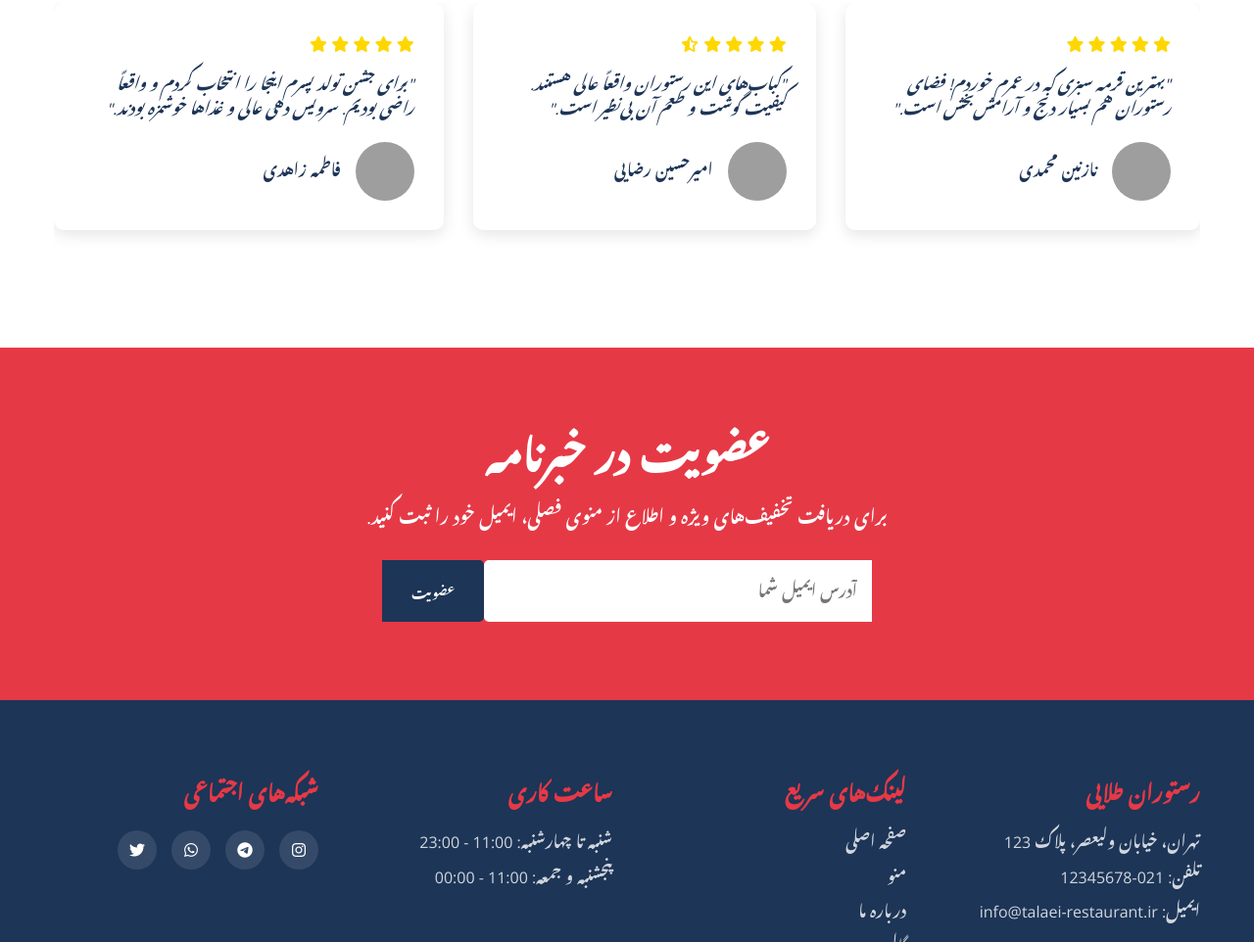
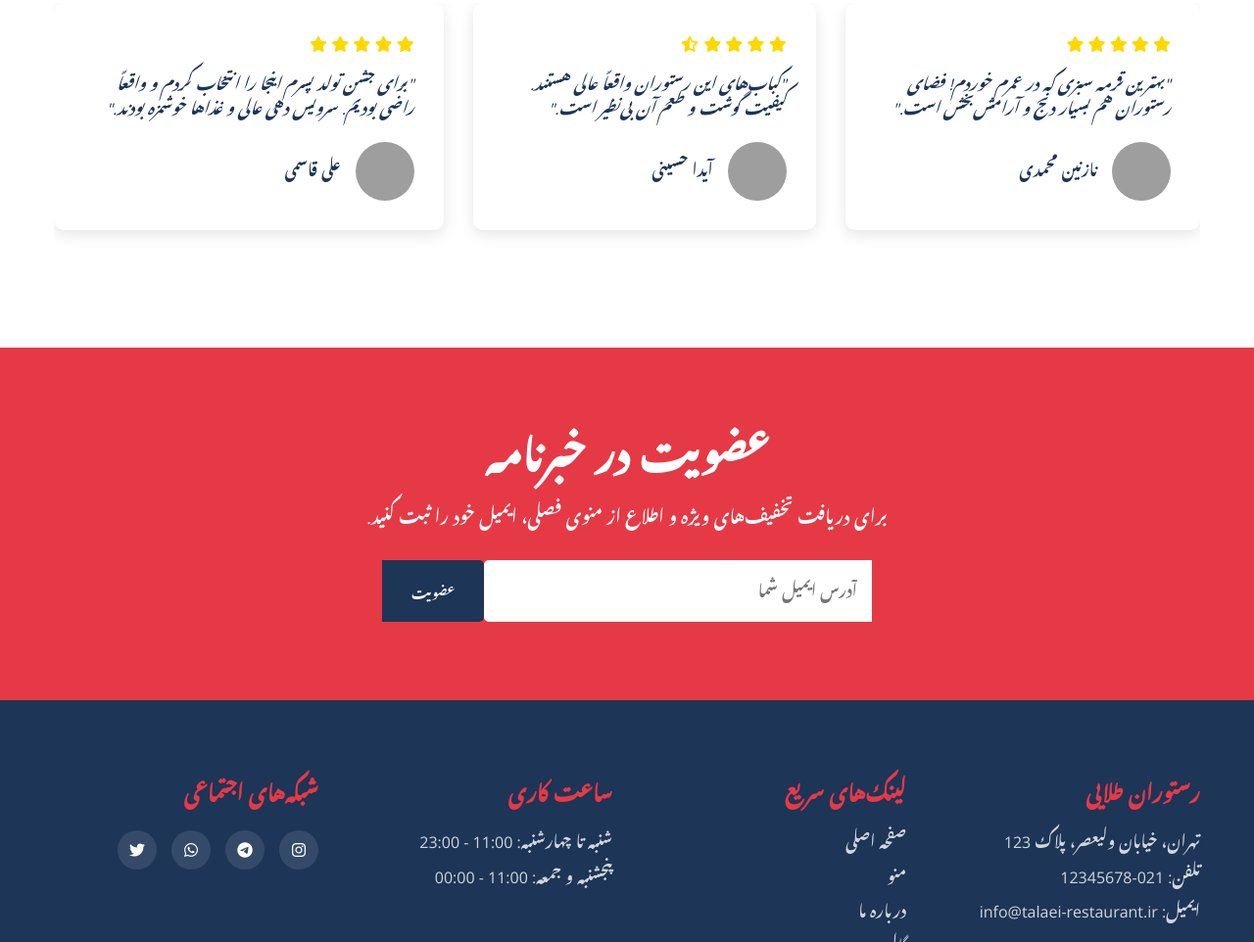
Before and after one commit to mehrdad816/person, a plain HTML site: page restaurant/index.html in a window 1280 px wide. Shown: the part 3443-4405 px from the top of the page at 98% size. Drawn offline with nearby package versions, Linux system fonts and the light colour scheme; grey boxes are pictures that could not be loaded; a web font is replaced by a local one.

Commit message:
Restaurant project edit comments section

```diff
--- a/restaurant/index.html
+++ b/restaurant/index.html
@@ -236,7 +236,7 @@
                     <p>"کباب‌های این رستوران واقعاً عالی هستند. کیفیت گوشت و طعم آن بی‌نظیر است."</p>
                     <div class="customer">
                         <img src="https://images.unsplash.com/photo-1544005313-94ddf0286df2?ixlib=rb-4.0.3&ixid=M3wxMjA3fDB8MHxwaG90by1wYWdlfHx8fGVufDB8fHx8fA%3D%3D&auto=format&fit=crop&w=1376&q=80" alt="مشتری">
-                        <h4>امیرحسین رضایی</h4>
+                        <h4>آیدا حسینی</h4>
                     </div>
                 </div>
 
@@ -251,7 +251,7 @@
                     <p>"برای جشن تولد پسرم اینجا را انتخاب کردم و واقعاً راضی بودیم. سرویس دهی عالی و غذاها خوشمزه بودند."</p>
                     <div class="customer">
                         <img src="https://images.unsplash.com/photo-1552058544-f2b08422138a?ixlib=rb-4.0.3&ixid=M3wxMjA3fDB8MHxwaG90by1wYWdlfHx8fGVufDB8fHx8fA%3D%3D&auto=format&fit=crop&w=1398&q=80" alt="مشتری">
-                        <h4>فاطمه زاهدی</h4>
+                        <h4>علی قاسمی</h4>
                     </div>
                 </div>
             </div>
```
